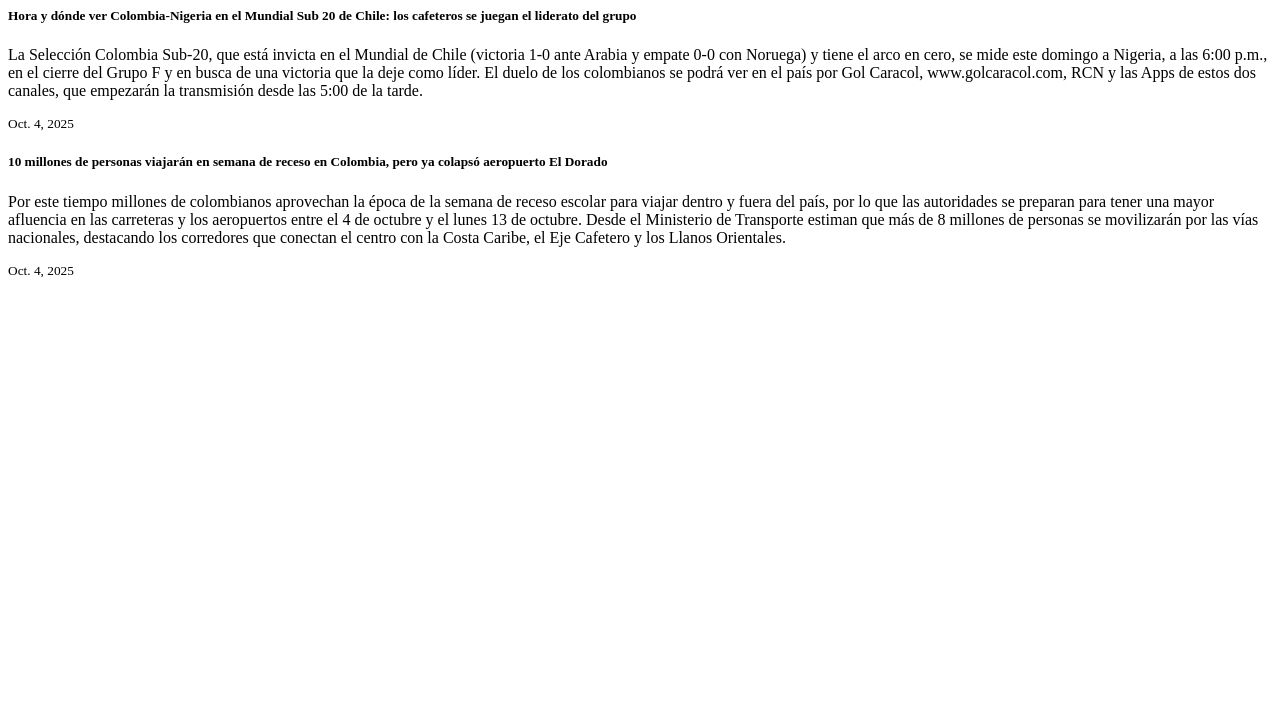
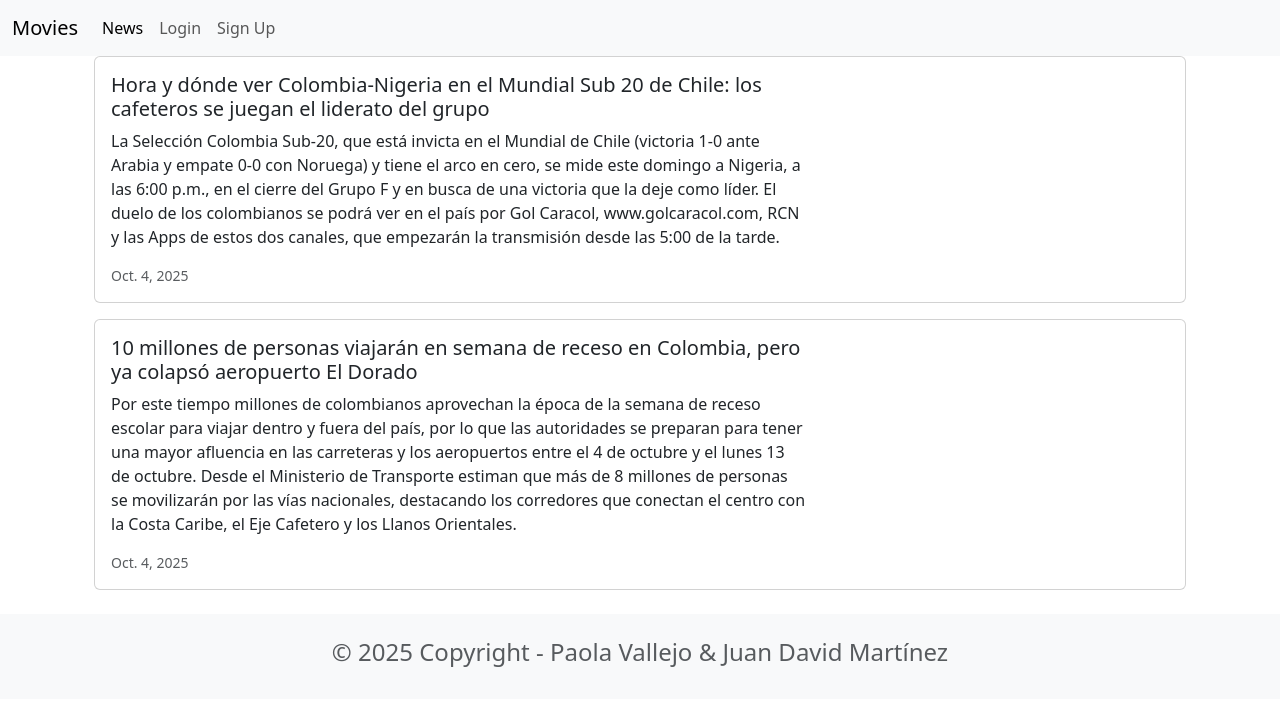
Before and after one commit to JFVadiaz25/Laboratorio1Parte2Auto2, a Django app: page /news/ in a window 1280 px wide. Shown: the top 706 px of the page. Run offline with Django 5.2, Linux system fonts and the light colour scheme; data comes from the database, SQL or seed files in the repository.

Commit message:
EXTENSIÓN DE TEMPLATE BASE fin

```diff
--- a/moviereviews/settings.py
+++ b/moviereviews/settings.py
@@ -58,7 +58,7 @@ ROOT_URLCONF = 'moviereviews.urls'
 TEMPLATES = [
     {
         'BACKEND': 'django.template.backends.django.DjangoTemplates',
-        'DIRS': [],
+        'DIRS': [os.path.join(BASE_DIR, 'moviereviews/templates')],
         'APP_DIRS': True,
         'OPTIONS': {
             'context_processors': [
--- a/moviereviews/templates/base.html
+++ b/moviereviews/templates/base.html
@@ -3,7 +3,39 @@
     <script src="https://cdn.jsdelivr.net/npm/bootstrap@5.3.8/dist/js/bootstrap.bundle.min.js" integrity="sha384-FKyoEForCGlyvwx9Hj09JcYn3nv7wiPVlz7YYwJrWVcXK/BmnVDxM+D2scQbITxI" crossorigin="anonymous"></script>
 </head>
 
+<nav class="navbar navbar-expand-lg bg-body-tertiary">
+  <div class="container-fluid">
+    <a class="navbar-brand" href="{% url 'home' %}">Movies</a>
+    <button class="navbar-toggler" type="button" data-bs-toggle="collapse" data-bs-target="#navbarSupportedContent" aria-controls="navbarSupportedContent" aria-expanded="false" aria-label="Toggle navigation">
+      <span class="navbar-toggler-icon"></span>
+    </button>
+    <div class="collapse navbar-collapse" id="navbarSupportedContent">
+      <ul class="navbar-nav me-auto mb-2 mb-lg-0">
+        <li class="nav-item">
+          <a class="nav-link active" aria-current="page" href="{% url 'news' %}">News</a>
+        </li>
+        <li class="nav-item">
+          <a class="nav-link" href="#">Login</a>
+        </li>
+        <li class="nav-item">
+          <a class="nav-link" href="#">Sign Up</a>
+        </li>
+      </ul>
+    </div>
+  </div>
+</nav>
+
 <div class="container">
     {% block content %}
     {% endblock content %}
 </div>
+
+<footer class="text-center text-lg-start bg-light text-muted mt-4">
+  <div class="container">
+    <div class="row">
+      <div class="text-center p-4">
+        <h4>© 2025 Copyright - Paola Vallejo & Juan David Martínez</h4>
+      </div>
+   </div>
+  </div>
+</footer>
--- a/news/templates/news.html
+++ b/news/templates/news.html
@@ -1,3 +1,5 @@
+{% extends 'base.html'%}
+{% block content %}
 
 <div class="container">
     {% for news in newss %}
@@ -14,3 +16,5 @@
     </div>
     {% endfor %}
 </div>
+
+{% endblock content %}
```
Also changed, not shown: movie/templates/home.html (+3 -4 lines).
